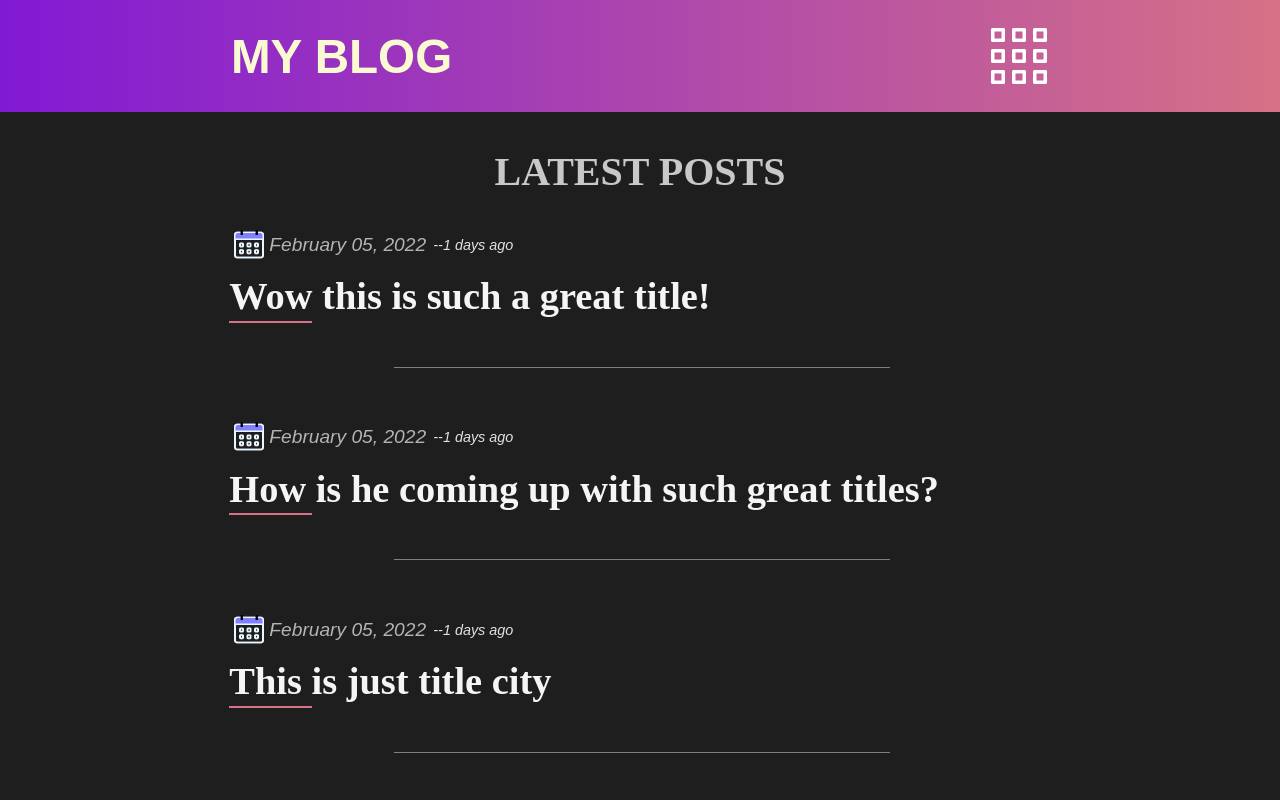
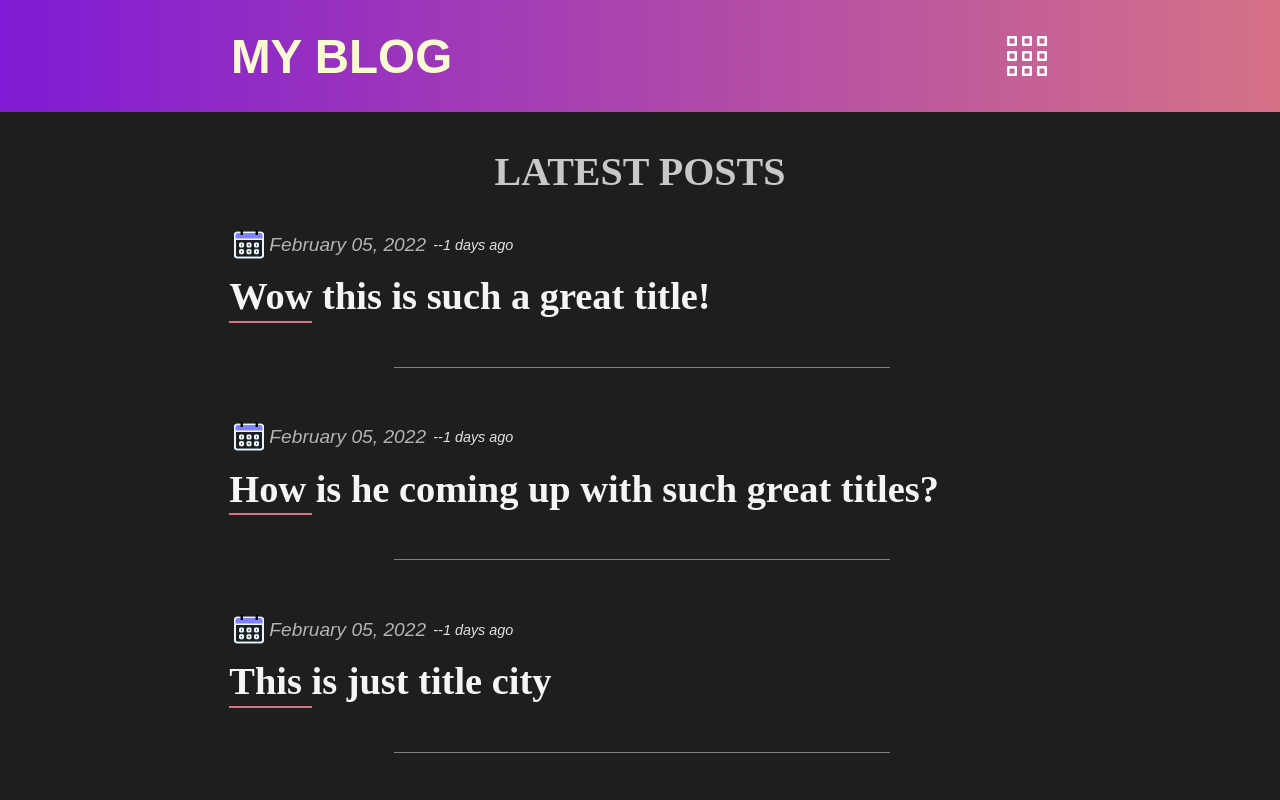
Before and after one commit to eliyav/blog, a React app: page /posts/1 in a window 1280 px wide. Shown: the top 800 px of the page. Built offline with nearby package versions, Linux system fonts and the light colour scheme.

Commit message:
fix: icon width

```diff
--- a/src/styles/header.css
+++ b/src/styles/header.css
@@ -75,7 +75,7 @@
 
 .menu-img {
   object-fit: cover;
-  width: 3.5em;
+  width: 2.5em;
 }
 
 .menu-button:hover > .menu-img {
```
